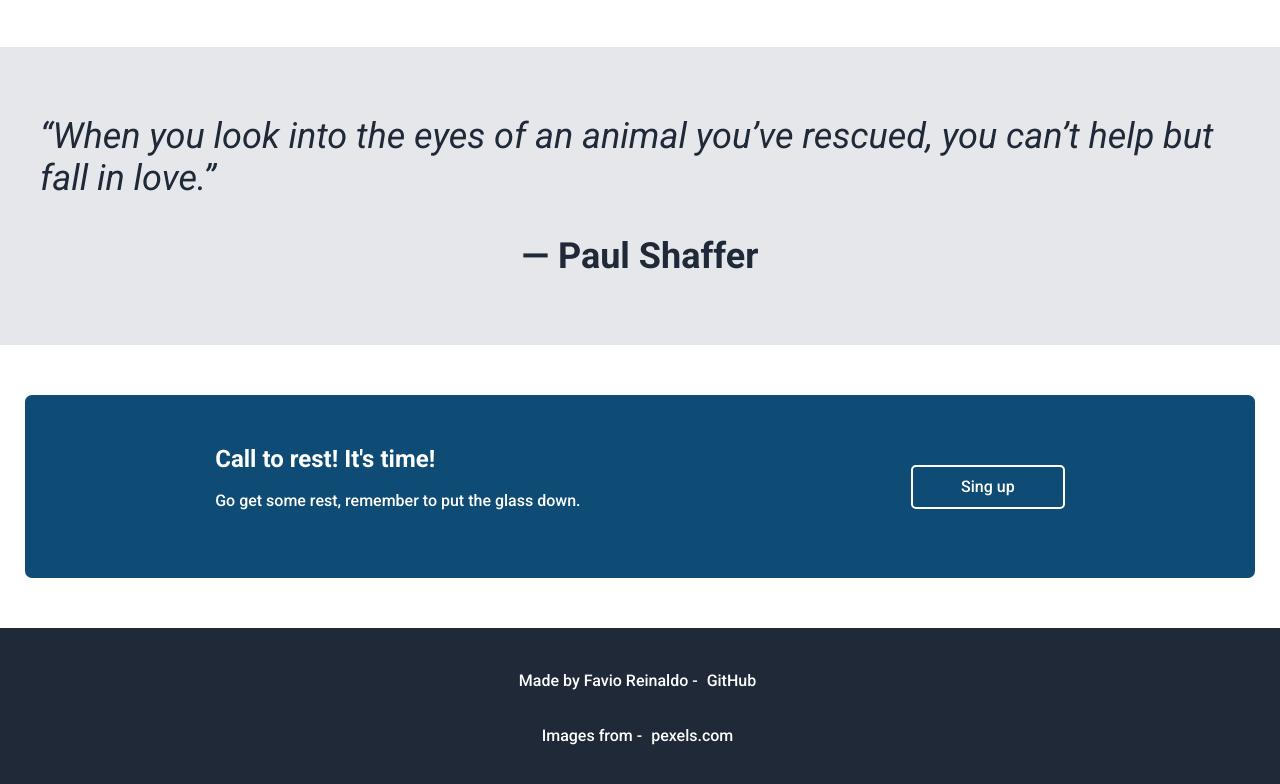
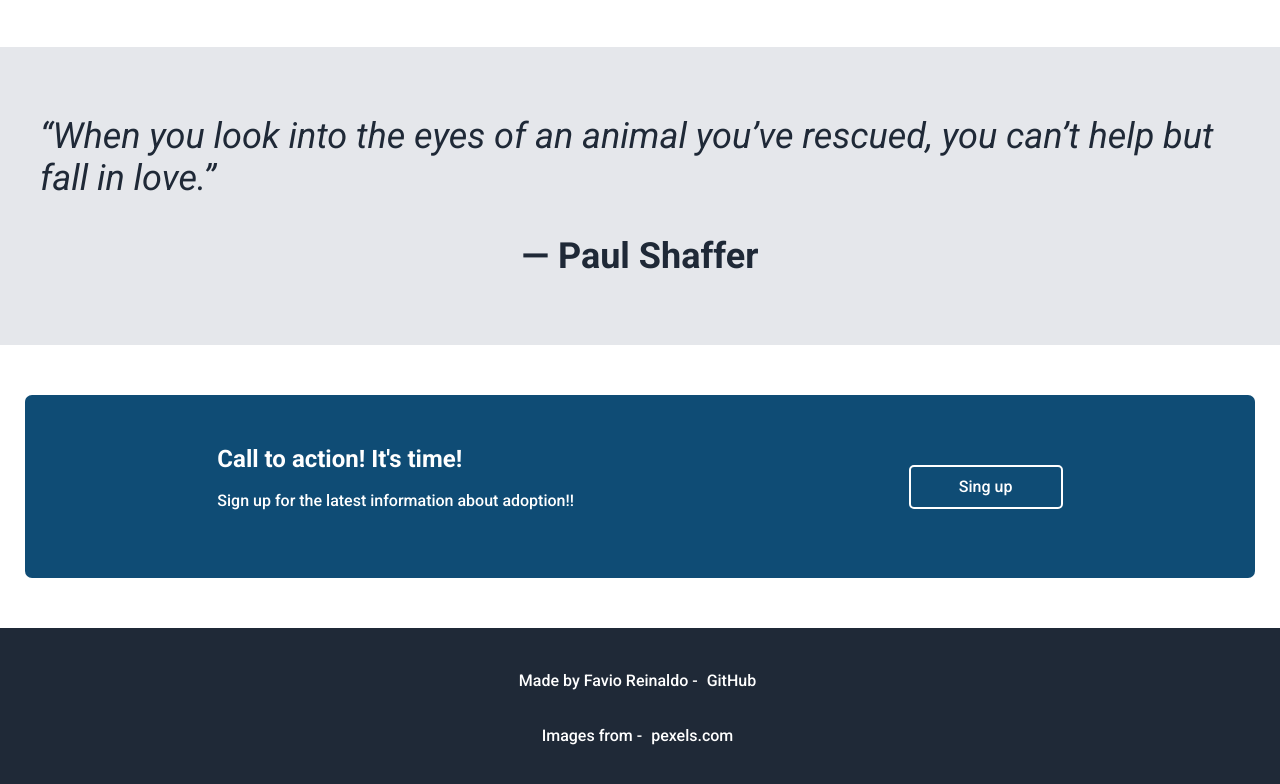
Before and after one commit to FavioReinaldo/TOP_Project_Landing_Page, a plain HTML site: page index.html in a window 1280 px wide. Shown: the part 1125-1909 px from the top of the page. Drawn offline with Linux system fonts and the light colour scheme.

Commit message:
Update Sign Up text

```diff
--- a/index.html
+++ b/index.html
@@ -117,9 +117,9 @@
     <section id="signUp">
         <div class="wrapperSignUp">
             <div>
-                <h3>Call to rest! It's time!</h3>
+                <h3>Call to action! It's time!</h3>
                 <p>
-                    Go get some rest, remember to put the glass down.
+                    Sign up for the latest information about adoption!!
                 </p>
             </div>
             <a href="#">Sing up</a>
```
